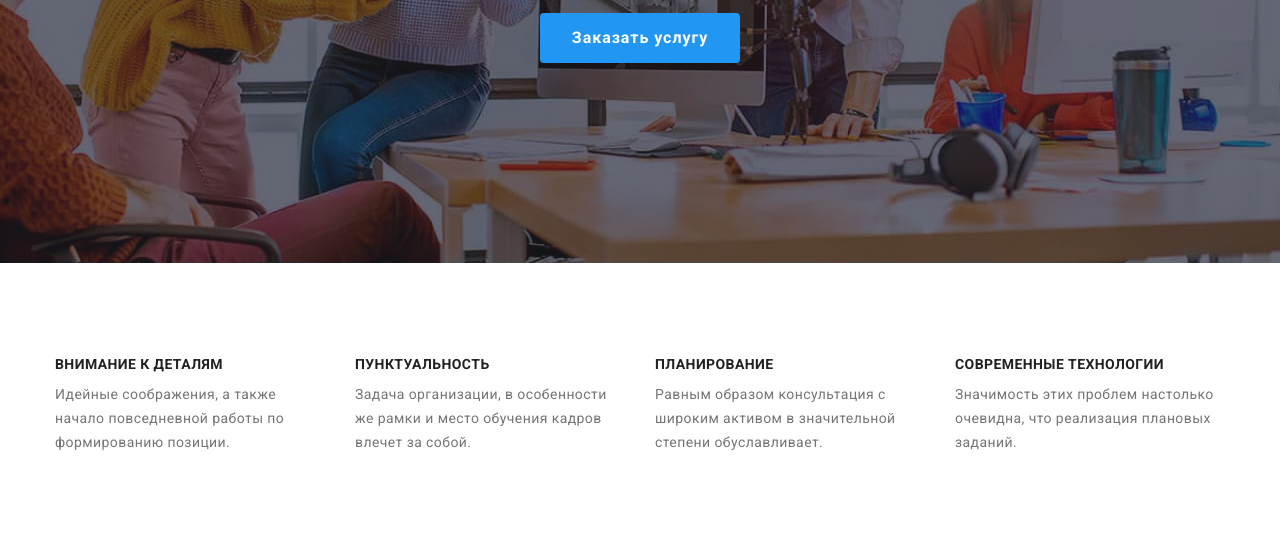
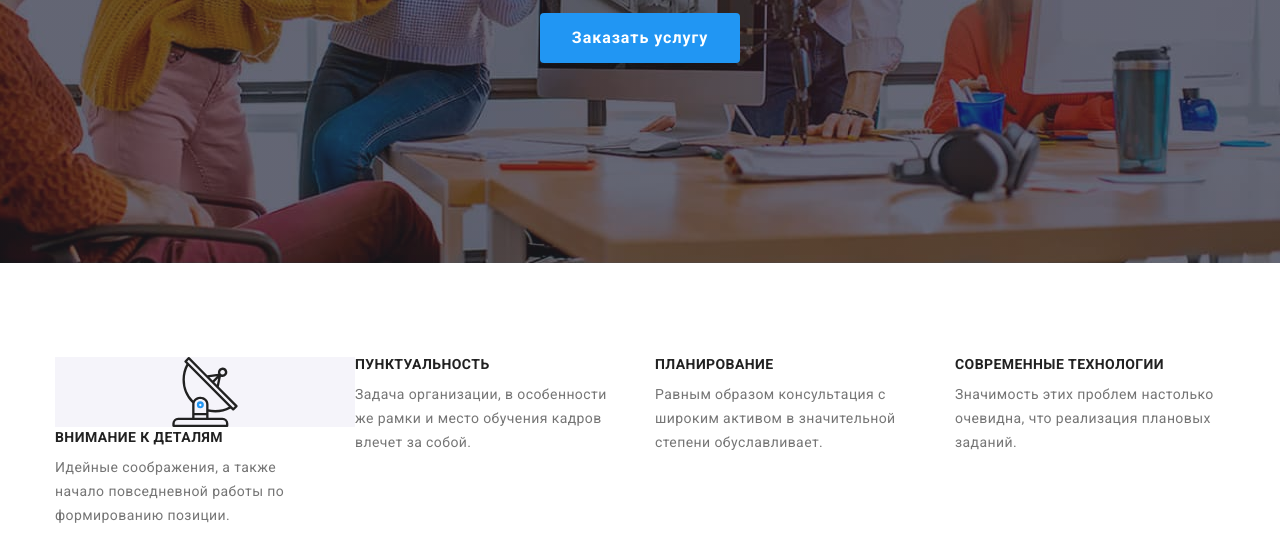
Before and after one commit to NikolayDvoinikh/goit-markup-hw-04, a plain HTML site: page index.html in a window 1280 px wide. Shown: the part 418-952 px from the top of the page. Drawn offline with nearby package versions, Linux system fonts and the light colour scheme.

Commit message:
секция особенности

```diff
--- a/css/styles.css
+++ b/css/styles.css
@@ -190,8 +190,34 @@ img {
 	padding-bottom: 0;
 }
 .feature-box {
-	max-width: 270px;
+	width: 270px;
 }
+.feature-icon {
+	widows: 70px;
+	height: 70px;
+	background-color: #f5f4fa;
+}
+/* .feature-box::before {
+	display: block;
+	content: "";
+	height: 120px;
+	background-color: #f5f4fa;
+	background-repeat: no-repeat;
+	margin-bottom: 30px;
+	background-position: center;
+} */
+/* .feature-box:nth-child(1)::before {
+	background-image: url(../images/antenna.svg);
+}
+.feature-box:nth-child(2)::before {
+	background-image: url(../images/clock.svg);
+}
+.feature-box:nth-child(3)::before {
+	background-image: url(../images/diagram.svg);
+}
+.feature-box:nth-child(4)::before {
+	background-image: url(../images/astronaut.svg);
+} */
 
 .features-page .title {
 	font-size: 14px;
@@ -202,6 +228,7 @@ img {
 .features-text {
 	font-size: 14px;
 	line-height: 1.71;
+	width: 270px;
 }
 
 /* --------------Чем мы занимаемся------------- */
--- a/index.html
+++ b/index.html
@@ -51,6 +51,9 @@
 				<div class="container">
 					<ul class="list features-container">
 						<li class="feature-box">
+							<svg class="feature-icon">
+								<use href="./images/symbol-defs.svg#icon-antenna"></use>
+							</svg>
 							<h3 class="title">Внимание к деталям</h3>
 							<p class="features-text">
 								Идейные соображения, а также начало повседневной работы по формированию позиции.
```
Also changed, not shown: images/symbol-defs.svg (added).
